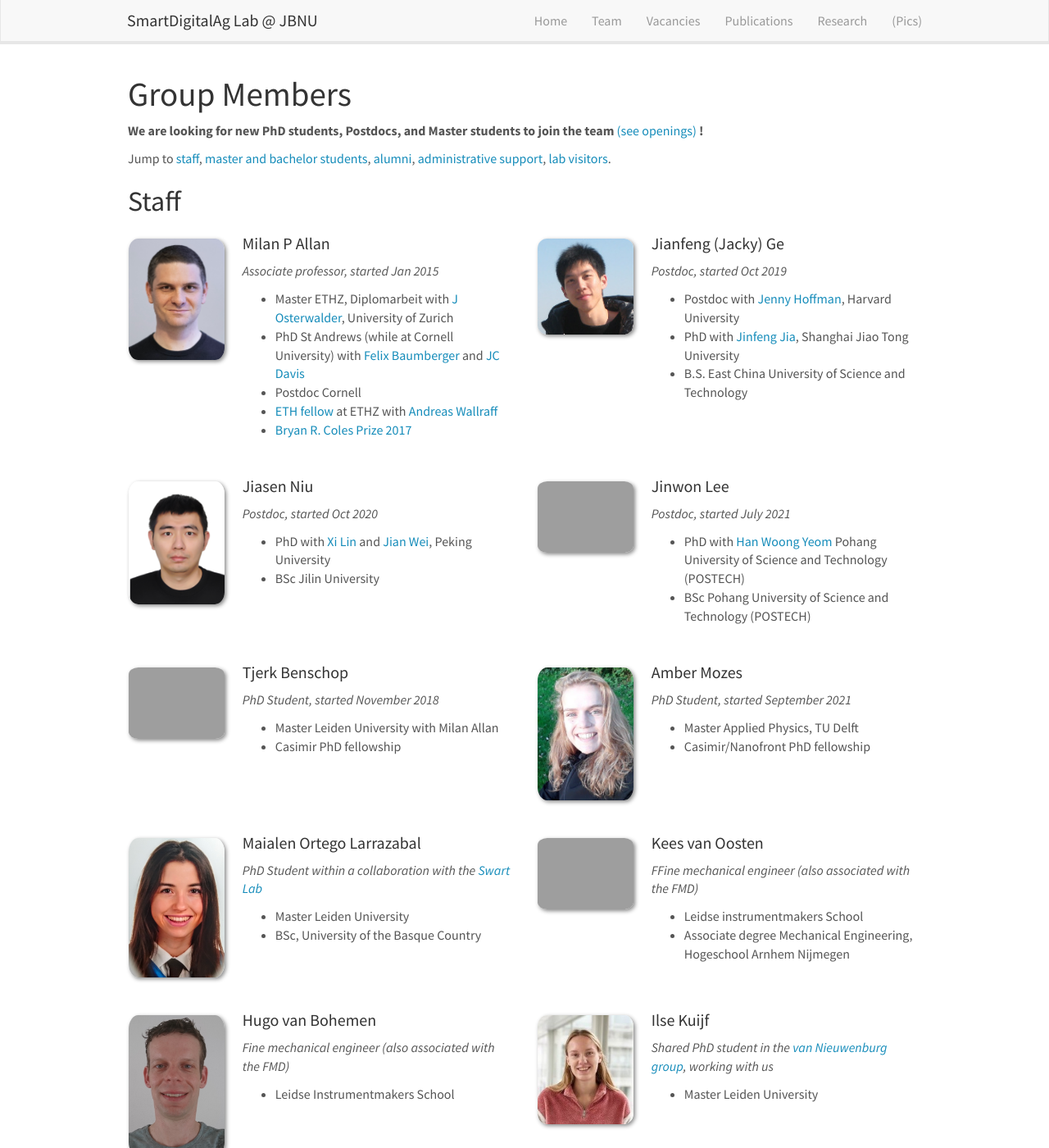
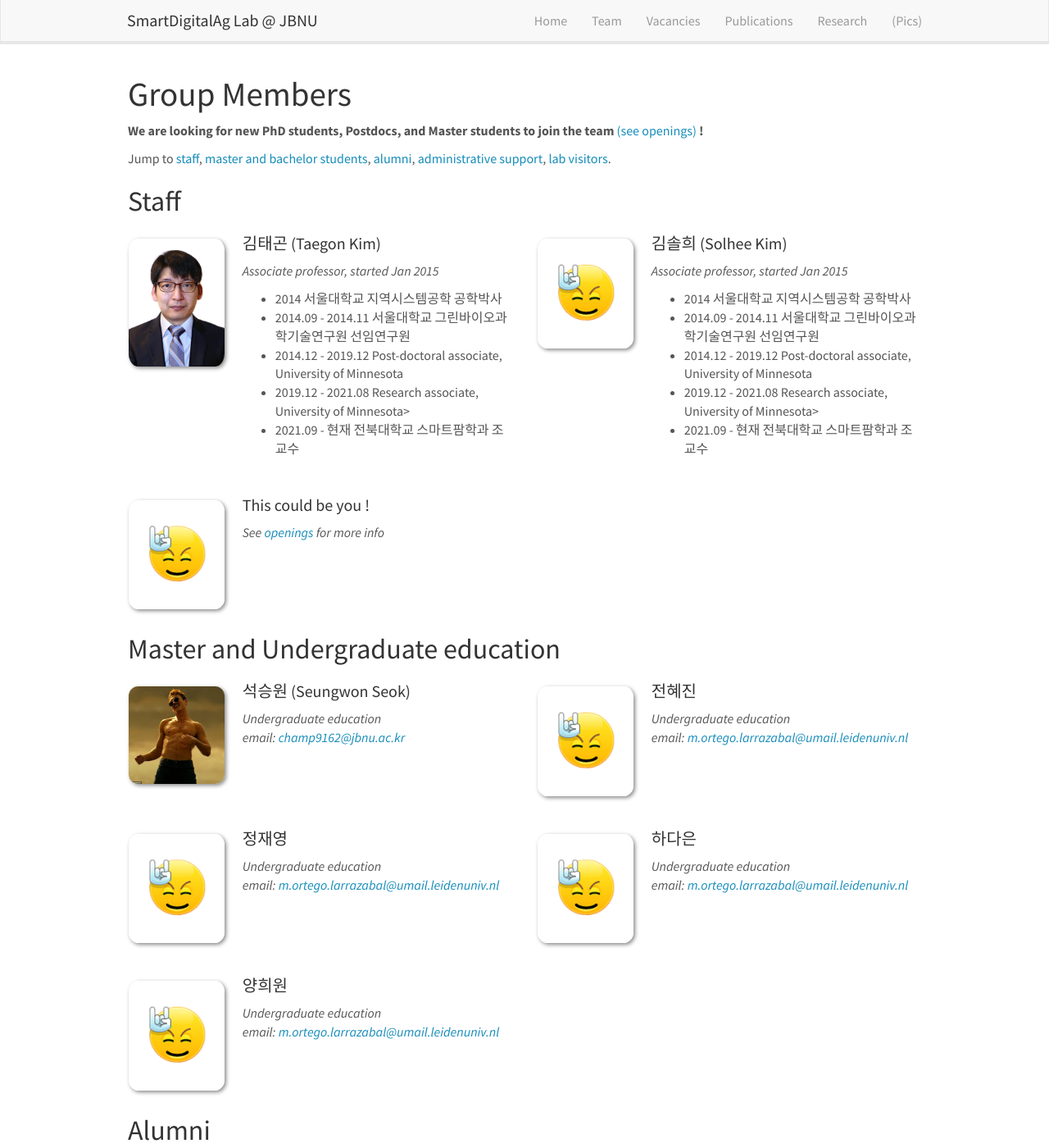
Before and after one commit to SmartDigitalAg/SmartDigitalAg.github.io, a Jekyll site: the page built from _pages/team.md, in a window 1280 px wide and 1400 px high. Shown: the whole window at 82% size. Built offline with Jekyll 4.4.1, drawn with Linux system fonts in a browser that asks for light colours; nearby versions of some CDN libraries.

Commit message:
프로필 사진 변경

```diff
--- a/_data/students.yml
+++ b/_data/students.yml
@@ -11,7 +11,7 @@
 - name: 석승원 (Seungwon Seok)
   photo: yeah.jpg
   info: Undergraduate education
-  email: m.ortego.larrazabal@umail.leidenuniv.nl
+  email: champ9162@jbnu.ac.kr
   number_educ: 0
   education1:
 
--- a/_data/team_members.yml
+++ b/_data/team_members.yml
@@ -1,91 +1,24 @@
-- name: Milan P Allan
-  photo: Milan1.jpg
+- name: 김태곤 (Taegon Kim)
+  photo: professor.jpg
   info: Associate professor, started Jan 2015
-  email: milan.allan@gmail.com
+  email: taegon@jbnu.ac.kr
   number_educ: 5
-  education1: Master ETHZ, Diplomarbeit with <a href="http://www.physik.uzh.ch/groups/osterwalder/">J Osterwalder</a>, University of Zurich
-  education2: PhD St Andrews (while at Cornell University) with <a href="http://dpmc.unige.ch/gr_baumberger/index.html">Felix Baumberger</a> and <a href="http://davisgroup.lassp.cornell.edu/">JC Davis</a>
-  education3: Postdoc Cornell
-  education4: <a href="http://www.ethfellows.ethz.ch/">ETH fellow</a> at ETHZ with <a href="https://qudev.phys.ethz.ch">Andreas Wallraff</a>
-  education5: <a href="https://www.universiteitleiden.nl/en/news/2017/07/milan-allan-wins-bryan-r.-coles-prize">Bryan R. Coles Prize 2017</a>
+  education1: 2014 서울대학교 지역시스템공학 공학박사
+  education2: 2014.09 - 2014.11 서울대학교 그린바이오과학기술연구원 선임연구원
+  education3: 2014.12 - 2019.12 Post-doctoral associate, University of Minnesota
+  education4: 2019.12 - 2021.08 Research associate, University of Minnesota>
+  education5: 2021.09 - 현재 전북대학교 스마트팜학과 조교수
 
-- name: Jianfeng (Jacky) Ge
-  photo: Jacky.jpg
-  info: Postdoc, started Oct 2019
-  email: ge@Physics.LeidenUniv.nl
-  number_educ: 3
-  education1: Postdoc with <a href="http://hoffman.physics.harvard.edu">Jenny Hoffman</a>, Harvard University
-  education2: PhD with <a href="https://www.physics.sjtu.edu.cn/en/people/1/jfJia">Jinfeng Jia</a>, Shanghai Jiao Tong University
-  education3: B.S. East China University of Science and Technology
-
-- name: Jiasen Niu
-  photo: Jiasen.png
-  info: Postdoc, started Oct 2020
-  email: niu@physics.leidenuniv.nl
-  number_educ: 2
-  education1: PhD with <a href="http://www2.phy.pku.edu.cn/~xilin/group-members.html">Xi Lin</a> and <a href="http://faculty.pku.edu.cn/JianWangGroup/en/zhym/25393/list/index.htm">Jian Wei</a>, Peking University
-  education2: BSc Jilin University
-
-- name: Jinwon Lee
-  photo: Jinwon.jpg
-  info: Postdoc, started July 2021
-  email: jwlee0421@postech.ac.kr
-  number_educ: 2
-  education1: PhD with <a href="https://caldes.ibs.re.kr/html/caldes_en/">Han Woong Yeom</a> Pohang University of Science and Technology (POSTECH)
-  education2: BSc Pohang University of Science and Technology (POSTECH)
-
-- name: Tjerk Benschop
-  photo: tjeruk.jpg
-  info: PhD Student, started November 2018
-  email: benschop@physics.leidenuniv.nl
-  number_educ: 2
-  education1: Master Leiden University with Milan Allan
-  education2: Casimir PhD fellowship
-  education3:
-  education4:
-
-- name: Amber Mozes
-  photo: Amber.png
-  info: PhD Student, started September 2021
-  email: b
-  number_educ: 2
-  education1: Master Applied Physics, TU Delft
-  education2: Casimir/Nanofront PhD fellowship
-  education3:
-  education4:
-
-- name: Maialen Ortego Larrazabal
-  photo: Maialen.png
-  info: PhD Student within a collaboration with the <a href="http://www.ingmarswart.nl">Swart Lab</a>
-  email: b
-  number_educ: 2
-  education1: Master Leiden University
-  education2: BSc, University of the Basque Country
-  education3:
-  education4:
-
-- name: Kees van Oosten
-  photo: DSC_1032.JPG
-  info: FFine mechanical engineer (also associated with the FMD)
-  email: Oosten@fmd.physics.leidenuniv.nl
-  number_educ: 2
-  education1: Leidse instrumentmakers School
-  education2: Associate degree Mechanical Engineering, Hogeschool Arnhem Nijmegen
-
-- name: Hugo van Bohemen
-  photo: hugo.jpg
-  info: Fine mechanical engineer (also associated with the FMD)
-  email: h.s.m.van.bohemen@physics.leidenuniv.nl
-  number_educ: 1
-  education1: Leidse Instrumentmakers School
-  education2:
-
-- name: Ilse Kuijf
-  photo: ilse.jpeg
-  info: Shared PhD student in the [van Nieuwenburg group](https://evert.info), working with us
-  email: Bastiaans@Physics.LeidenUniv.nl
-  number_educ: 1
-  education1: Master Leiden University
+- name: 김솔희 (Solhee Kim)
+  photo: rock.jpg
+  info: Associate professor, started Jan 2015
+  email: taegon@jbnu.ac.kr
+  number_educ: 5
+  education1: 2014 서울대학교 지역시스템공학 공학박사
+  education2: 2014.09 - 2014.11 서울대학교 그린바이오과학기술연구원 선임연구원
+  education3: 2014.12 - 2019.12 Post-doctoral associate, University of Minnesota
+  education4: 2019.12 - 2021.08 Research associate, University of Minnesota>
+  education5: 2021.09 - 현재 전북대학교 스마트팜학과 조교수
 
 - name: "This could be you !"
   photo: rock.jpg
--- a/_pages/team.md
+++ b/_pages/team.md
@@ -92,6 +92,7 @@ Jump to [staff](#staff), [master and bachelor students](#master-and-bachelor-stu
   <img src="{{ site.url }}{{ site.baseurl }}/images/teampic/{{ member.photo }}" class="img-responsive" width="25%" style="float: left" />
   <h4>{{ member.name }}</h4>
   <i>{{ member.info }} <!-- <br>email: <{{ member.email }}></i> -->
+  <br>email: <{{ member.email }}></i>
   <ul style="overflow: hidden">
 
   {% if member.number_educ == 1 %}
```
Also changed, not shown: images/teampic/professor.jpg (added).
